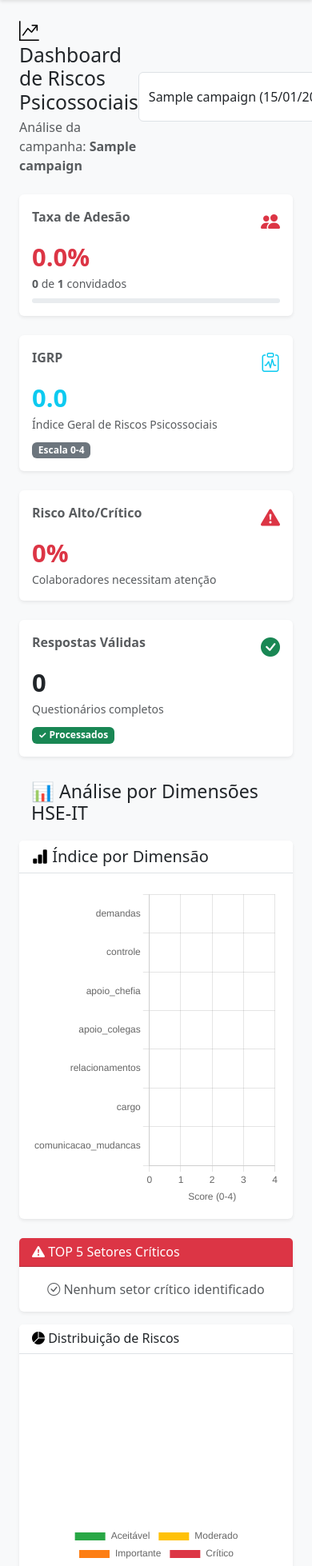
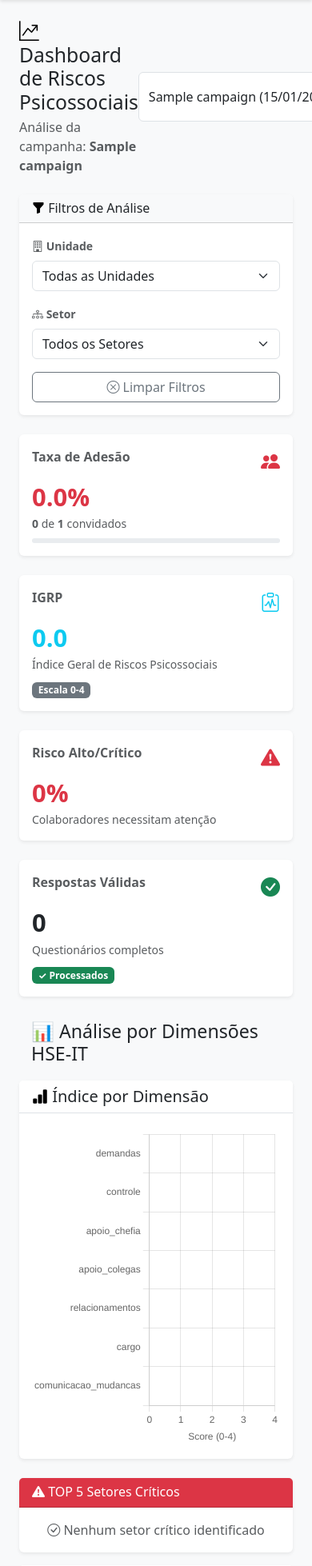
Before and after one commit to RiqueAlvess/wln, a Django app: page /dashboard/ in a window 390 px wide; the page is wider, and only the part inside the window is pictured. Shown: the part 58-2016 px from the top of that part at 80% size. Run offline with Django 5.2, Linux system fonts and the light colour scheme; a user stored in the database is signed in; tables that the repository leaves empty hold one stand-in row (values such as "Sample post"); grey boxes marked "Sample" are stand-in pictures; data that the repository does not hold is empty; parts of the project's set-up code (start-up, migrations or seed data) failed here and were passed over.

Commit message:
feat: Adicionar filtros interativos por Unidade/Setor no Dashboard
Implementa funcionalidade de drill-down no dashboard de riscos psicossociais,
permitindo aos usuários filtrar dados por unidade e setor para análises mais
detalhadas.

Mudanças incluem:
- DashboardSelectors: Adiciona método _apply_filters e parâmetro filters em todos os métodos
- RiskService: Adiciona suporte a filtros em calcular_igrp e get_distribuicao_riscos
- DashboardView: Processa parâmetros GET de unidade/setor e busca opções disponíveis
- Template: Adiciona card de filtros com dropdowns interativos e JavaScript
- Dropdowns carregam apenas unidades/setores com respostas na campanha selecionada
- Seleção de unidade filtra setores disponíveis dinamicamente
- Botão "Limpar Filtros" restaura visualização completa da campanha

https://claude.ai/code/session_017Mp4o1rjK12nMGnMzNqPLX

```diff
--- a/vivamente360/apps/analytics/views.py
+++ b/vivamente360/apps/analytics/views.py
@@ -3,6 +3,8 @@ from apps.core.mixins import DashboardAccessMixin
 from app_selectors.campaign_selectors import CampaignSelectors
 from app_selectors.dashboard_selectors import DashboardSelectors
 from services.risk_service import RiskService
+from apps.structure.models import Unidade, Setor
+from apps.responses.models import SurveyResponse
 
 
 class DashboardView(DashboardAccessMixin, TemplateView):
@@ -24,21 +26,53 @@ class DashboardView(DashboardAccessMixin, TemplateView):
             context['campaign'] = None
             return context
 
-        metrics = DashboardSelectors.get_campaign_metrics(campaign)
-        dimensoes_scores = DashboardSelectors.get_dimensoes_scores(campaign)
-        top_setores = DashboardSelectors.get_top_setores_criticos(campaign)
-        distribuicao = RiskService.get_distribuicao_riscos(campaign)
-        igrp = RiskService.calcular_igrp(campaign)
-        demografico_genero = DashboardSelectors.get_demografico_genero(campaign)
-        demografico_faixa = DashboardSelectors.get_demografico_faixa_etaria(campaign)
-        heatmap_data = DashboardSelectors.get_heatmap_data(campaign)
-        scores_por_genero = DashboardSelectors.get_scores_por_genero(campaign)
-        scores_por_faixa_etaria = DashboardSelectors.get_scores_por_faixa_etaria(campaign)
-        top_grupos_criticos = DashboardSelectors.get_top_grupos_demograficos_criticos(campaign)
+        # Obter parâmetros de filtro
+        unidade_id = self.request.GET.get('unidade')
+        setor_id = self.request.GET.get('setor')
+
+        # Construir dict de filtros
+        filters = {}
+        if unidade_id:
+            filters['unidade_id'] = unidade_id
+        if setor_id:
+            filters['setor_id'] = setor_id
+
+        # Buscar unidades e setores disponíveis para esta campanha
+        unidades_disponiveis = Unidade.objects.filter(
+            id__in=SurveyResponse.objects.filter(campaign=campaign).values_list('unidade_id', flat=True).distinct()
+        ).order_by('nome')
+
+        # Se uma unidade foi selecionada, filtrar setores por ela
+        if unidade_id:
+            setores_disponiveis = Setor.objects.filter(
+                unidade_id=unidade_id,
+                id__in=SurveyResponse.objects.filter(campaign=campaign).values_list('setor_id', flat=True).distinct()
+            ).order_by('nome')
+        else:
+            setores_disponiveis = Setor.objects.filter(
+                id__in=SurveyResponse.objects.filter(campaign=campaign).values_list('setor_id', flat=True).distinct()
+            ).order_by('nome')
+
+        # Buscar dados com filtros aplicados
+        metrics = DashboardSelectors.get_campaign_metrics(campaign, filters)
+        dimensoes_scores = DashboardSelectors.get_dimensoes_scores(campaign, filters)
+        top_setores = DashboardSelectors.get_top_setores_criticos(campaign, filters=filters)
+        distribuicao = RiskService.get_distribuicao_riscos(campaign, filters)
+        igrp = RiskService.calcular_igrp(campaign, filters)
+        demografico_genero = DashboardSelectors.get_demografico_genero(campaign, filters)
+        demografico_faixa = DashboardSelectors.get_demografico_faixa_etaria(campaign, filters)
+        heatmap_data = DashboardSelectors.get_heatmap_data(campaign, filters)
+        scores_por_genero = DashboardSelectors.get_scores_por_genero(campaign, filters)
+        scores_por_faixa_etaria = DashboardSelectors.get_scores_por_faixa_etaria(campaign, filters)
+        top_grupos_criticos = DashboardSelectors.get_top_grupos_demograficos_criticos(campaign, filters=filters)
 
         context.update({
             'campaigns': campaigns,
             'campaign': campaign,
+            'unidades_disponiveis': unidades_disponiveis,
+            'setores_disponiveis': setores_disponiveis,
+            'unidade_selecionada': unidade_id,
+            'setor_selecionado': setor_id,
             'total_convidados': metrics['total_convidados'],
             'respondidos': metrics['total_respondidos'],
             'adesao': metrics['adesao'],
--- a/vivamente360/services/risk_service.py
+++ b/vivamente360/services/risk_service.py
@@ -5,8 +5,27 @@ from services.score_service import ScoreService
 
 class RiskService:
     @staticmethod
-    def calcular_igrp(campaign):
-        responses = SurveyResponse.objects.filter(campaign=campaign)
+    def _apply_filters(queryset, filters=None):
+        """
+        Aplica filtros de unidade e setor ao queryset.
+        """
+        if not filters:
+            return queryset
+
+        if filters.get('unidade_id'):
+            queryset = queryset.filter(unidade_id=filters['unidade_id'])
+
+        if filters.get('setor_id'):
+            queryset = queryset.filter(setor_id=filters['setor_id'])
+
+        return queryset
+
+    @staticmethod
+    def calcular_igrp(campaign, filters=None):
+        responses_qs = SurveyResponse.objects.filter(campaign=campaign)
+        responses_qs = RiskService._apply_filters(responses_qs, filters)
+        responses = responses_qs
+
         if not responses.exists():
             return 0.0
 
@@ -25,8 +44,10 @@ class RiskService:
         return round(total_score / total_dimensoes, 2)
 
     @staticmethod
-    def get_distribuicao_riscos(campaign):
-        responses = SurveyResponse.objects.filter(campaign=campaign)
+    def get_distribuicao_riscos(campaign, filters=None):
+        responses_qs = SurveyResponse.objects.filter(campaign=campaign)
+        responses_qs = RiskService._apply_filters(responses_qs, filters)
+        responses = responses_qs
 
         critico = 0
         importante = 0
--- a/vivamente360/templates/dashboard/index.html
+++ b/vivamente360/templates/dashboard/index.html
@@ -80,6 +80,49 @@
     </div>
 </div>
 {% else %}
+
+<div class="card border-0 shadow-sm mb-4">
+    <div class="card-header bg-light">
+        <h6 class="mb-0">
+            <i class="bi bi-funnel-fill text-primary"></i> Filtros de Análise
+        </h6>
+    </div>
+    <div class="card-body">
+        <div class="row g-3">
+            <div class="col-md-4">
+                <label class="form-label small text-muted fw-semibold">
+                    <i class="bi bi-building"></i> Unidade
+                </label>
+                <select class="form-select" id="filtro-unidade">
+                    <option value="">Todas as Unidades</option>
+                    {% for unidade in unidades_disponiveis %}
+                    <option value="{{ unidade.id }}" {% if unidade_selecionada and unidade.id|string == unidade_selecionada %}selected{% endif %}>
+                        {{ unidade.nome }}
+                    </option>
+                    {% endfor %}
+                </select>
+            </div>
+            <div class="col-md-4">
+                <label class="form-label small text-muted fw-semibold">
+                    <i class="bi bi-diagram-3"></i> Setor
+                </label>
+                <select class="form-select" id="filtro-setor">
+                    <option value="">Todos os Setores</option>
+                    {% for setor in setores_disponiveis %}
+                    <option value="{{ setor.id }}" {% if setor_selecionado and setor.id|string == setor_selecionado %}selected{% endif %}>
+                        {{ setor.nome }}
+                    </option>
+                    {% endfor %}
+                </select>
+            </div>
+            <div class="col-md-4 d-flex align-items-end">
+                <button class="btn btn-outline-secondary w-100" id="btn-limpar-filtros">
+                    <i class="bi bi-x-circle"></i> Limpar Filtros
+                </button>
+            </div>
+        </div>
+    </div>
+</div>
 
 <div class="row g-4 mb-4">
     <div class="col-lg-3 col-md-6">
@@ -401,6 +444,48 @@
 {% if campaign %}
 <script src="https://cdn.jsdelivr.net/npm/chart.js@4.4.1/dist/chart.umd.min.js"></script>
 <script>
+// JavaScript para filtros interativos
+document.addEventListener('DOMContentLoaded', function() {
+    const filtroUnidade = document.getElementById('filtro-unidade');
+    const filtroSetor = document.getElementById('filtro-setor');
+    const btnLimparFiltros = document.getElementById('btn-limpar-filtros');
+    const campaignId = '{{ campaign.id }}';
+
+    // Função para construir URL com filtros
+    function buildFilterUrl() {
+        const params = new URLSearchParams();
+        params.append('campaign', campaignId);
+
+        const unidade = filtroUnidade.value;
+        const setor = filtroSetor.value;
+
+        if (unidade) {
+            params.append('unidade', unidade);
+        }
+        if (setor) {
+            params.append('setor', setor);
+        }
+
+        return '?' + params.toString();
+    }
+
+    // Event listener para mudança de unidade
+    filtroUnidade.addEventListener('change', function() {
+        window.location.href = buildFilterUrl();
+    });
+
+    // Event listener para mudança de setor
+    filtroSetor.addEventListener('change', function() {
+        window.location.href = buildFilterUrl();
+    });
+
+    // Event listener para limpar filtros
+    btnLimparFiltros.addEventListener('click', function() {
+        window.location.href = '?campaign=' + campaignId;
+    });
+});
+</script>
+<script>
 // Gráfico de Dimensões
 const ctxDimensoes = document.getElementById('chartDimensoes').getContext('2d');
 new Chart(ctxDimensoes, {
```
Also changed, not shown: vivamente360/app_selectors/dashboard_selectors.py (+63 -19 lines).
